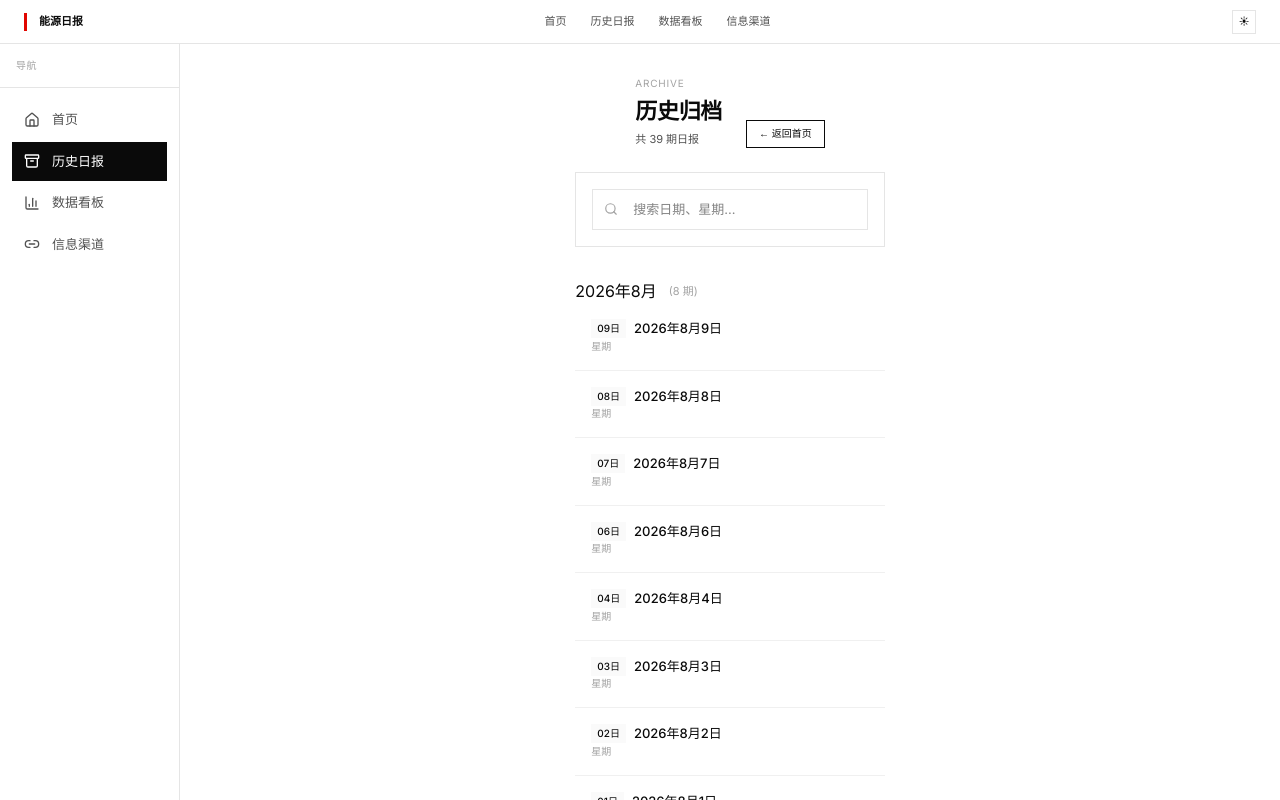
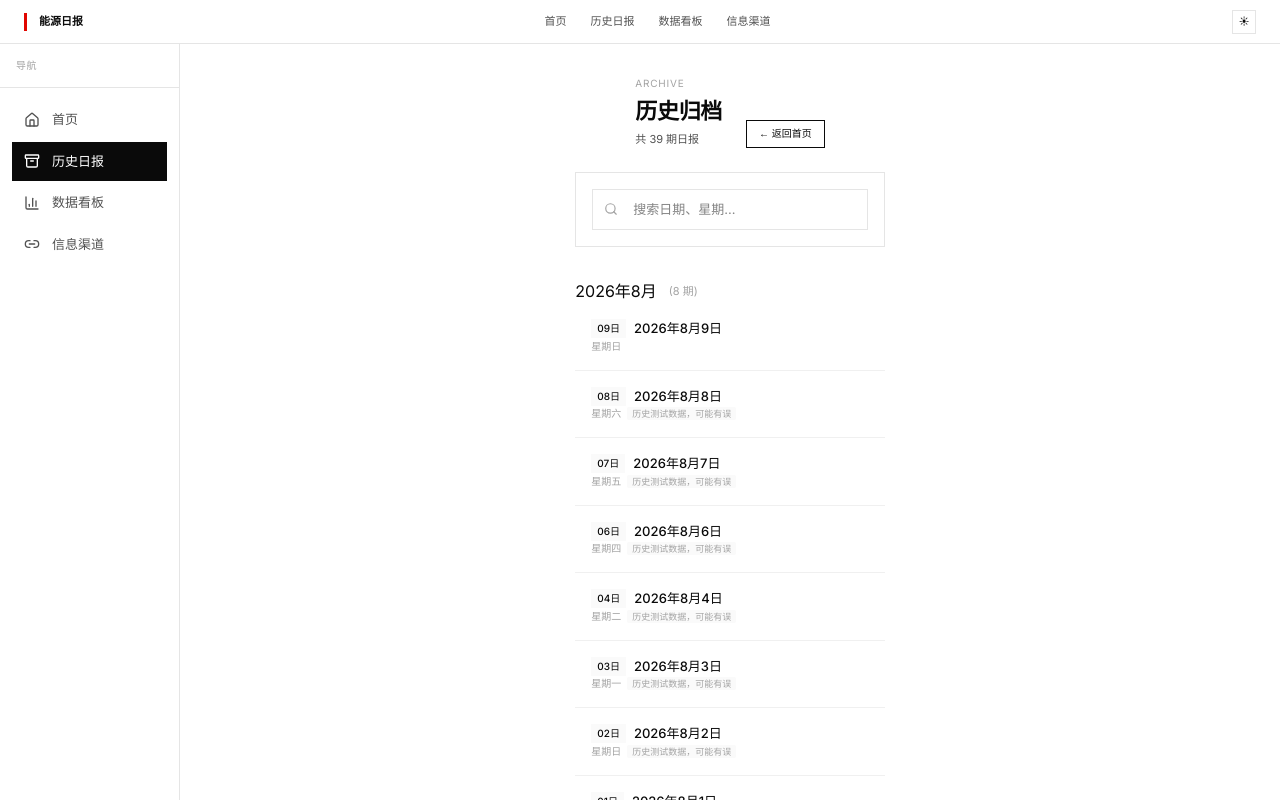
Before and after one commit to shandyshanq-gif/energy-daily-web, a Next.js app: page /reports in a window 1280 px wide. Built offline with nearby package versions, Linux system fonts and the light colour scheme.

Commit message:
feat: 8/8及之前日报添加'历史测试数据，可能有误'备注标签

```diff
--- a/public/data/reports-index.json
+++ b/public/data/reports-index.json
@@ -1,158 +1,275 @@
 [
   {
-        "filename":  "energy_daily_2026-08-09.md",
-        "date":  "2026-08-09"
+    "date": "2026-08-09",
+    "title": "一次能源·电力市场联合日报",
+    "weekday": "日",
+    "createdAt": "2026-08-09T01:09:57.477Z",
+    "updatedAt": "2026-08-09T15:44:27.173Z"
   },
   {
-        "filename":  "energy_daily_2026-08-08.md",
-        "date":  "2026-08-08"
+    "date": "2026-08-08",
+    "title": "一次能源·电力市场联合日报",
+    "weekday": "六",
+    "createdAt": "2026-08-08T00:59:39.376Z",
+    "updatedAt": "2026-08-08T03:51:39.740Z"
   },
   {
-        "filename":  "energy_daily_2026-08-07.md",
-        "date":  "2026-08-07"
+    "date": "2026-08-07",
+    "title": "一次能源·电力市场联合日报",
+    "weekday": "五",
+    "createdAt": "2026-08-07T01:08:47.327Z",
+    "updatedAt": "2026-08-09T10:57:02.858Z"
   },
   {
-        "filename":  "energy_daily_2026-08-06.md",
-        "date":  "2026-08-06"
+    "date": "2026-08-06",
+    "title": "一次能源·电力市场联合日报",
+    "weekday": "四",
+    "createdAt": "2026-08-06T10:28:41.339Z",
+    "updatedAt": "2026-08-06T10:28:41.334Z"
   },
   {
-        "filename":  "energy_daily_2026-08-04.md",
-        "date":  "2026-08-04"
+    "date": "2026-08-04",
+    "title": "一次能源·电力市场联合日报",
+    "weekday": "二",
+    "createdAt": "2026-08-04T01:14:22.588Z",
+    "updatedAt": "2026-08-09T14:40:47.517Z"
   },
   {
-        "filename":  "energy_daily_2026-08-03.md",
-        "date":  "2026-08-03"
+    "date": "2026-08-03",
+    "title": "一次能源·电力市场联合日报",
+    "weekday": "一",
+    "createdAt": "2026-08-03T01:08:30.273Z",
+    "updatedAt": "2026-08-03T01:26:03.581Z"
   },
   {
-        "filename":  "energy_daily_2026-08-02.md",
-        "date":  "2026-08-02"
+    "date": "2026-08-02",
+    "title": "一次能源·电力市场联合日报",
+    "weekday": "日",
+    "createdAt": "2026-08-02T03:05:17.879Z",
+    "updatedAt": "2026-08-03T01:26:03.851Z"
   },
   {
-        "filename":  "energy_daily_2026-08-01.md",
-        "date":  "2026-08-01"
+    "date": "2026-08-01",
+    "title": "一次能源·电力市场联合日报",
+    "weekday": "六",
+    "createdAt": "2026-08-01T14:08:59.554Z",
+    "updatedAt": "2026-08-01T11:49:02.120Z"
   },
   {
-        "filename":  "energy_daily_2026-07-31.md",
-        "date":  "2026-07-31"
+    "date": "2026-07-31",
+    "title": "一次能源·电力市场联合日报",
+    "weekday": "五",
+    "createdAt": "2026-08-01T14:08:59.552Z",
+    "updatedAt": "2026-07-31T02:06:26.706Z"
   },
   {
-        "filename":  "energy_daily_2026-07-30.md",
-        "date":  "2026-07-30"
+    "date": "2026-07-30",
+    "title": "一次能源·电力市场联合日报",
+    "weekday": "四",
+    "createdAt": "2026-08-01T14:08:59.550Z",
+    "updatedAt": "2026-07-30T08:11:16.649Z"
   },
   {
-        "filename":  "energy_daily_2026-07-29.md",
-        "date":  "2026-07-29"
+    "date": "2026-07-29",
+    "title": "一次能源·电力市场联合日报",
+    "weekday": "三",
+    "createdAt": "2026-08-01T14:08:59.548Z",
+    "updatedAt": "2026-07-29T03:09:55.120Z"
   },
   {
-        "filename":  "energy_daily_2026-07-28.md",
-        "date":  "2026-07-28"
+    "date": "2026-07-28",
+    "title": "一次能源·电力市场联合日报",
+    "weekday": "二",
+    "createdAt": "2026-08-01T14:08:59.545Z",
+    "updatedAt": "2026-07-28T07:52:54.096Z"
   },
   {
-        "filename":  "energy_daily_2026-07-27.md",
-        "date":  "2026-07-27"
+    "date": "2026-07-27",
+    "title": "一次能源·电力市场联合日报",
+    "weekday": "一",
+    "createdAt": "2026-08-01T14:08:59.543Z",
+    "updatedAt": "2026-07-28T07:47:50.875Z"
   },
   {
-        "filename":  "energy_daily_2026-07-26.md",
-        "date":  "2026-07-26"
+    "date": "2026-07-26",
+    "title": "一次能源·电力市场联合日报",
+    "weekday": "日",
+    "createdAt": "2026-08-01T14:08:59.541Z",
+    "updatedAt": "2026-07-28T07:47:50.875Z"
   },
   {
-        "filename":  "energy_daily_2026-07-25.md",
-        "date":  "2026-07-25"
+    "date": "2026-07-25",
+    "title": "一次能源·电力市场联合日报",
+    "weekday": "六",
+    "createdAt": "2026-08-01T14:08:59.538Z",
+    "updatedAt": "2026-07-28T07:47:50.875Z"
   },
   {
-        "filename":  "energy_daily_2026-07-24.md",
-        "date":  "2026-07-24"
+    "date": "2026-07-24",
+    "title": "一次能源·电力市场联合日报",
+    "weekday": "五",
+    "createdAt": "2026-08-01T14:08:59.536Z",
+    "updatedAt": "2026-07-28T07:47:50.875Z"
   },
   {
-        "filename":  "energy_daily_2026-07-23.md",
-        "date":  "2026-07-23"
+    "date": "2026-07-23",
+    "title": "一次能源·电力市场联合日报",
+    "weekday": "四",
+    "createdAt": "2026-08-01T14:08:59.534Z",
+    "updatedAt": "2026-07-23T15:30:16.178Z"
   },
   {
-        "filename":  "energy_daily_2026-07-22.md",
-        "date":  "2026-07-22"
+    "date": "2026-07-22",
+    "title": "一次能源·电力市场联合日报",
+    "weekday": "三",
+    "createdAt": "2026-08-01T14:08:59.532Z",
+    "updatedAt": "2026-07-28T07:47:50.875Z"
   },
   {
-        "filename":  "energy_daily_2026-07-20.md",
-        "date":  "2026-07-20"
+    "date": "2026-07-20",
+    "title": "一次能源·电力市场联合日报",
+    "weekday": "一",
+    "createdAt": "2026-08-01T14:08:59.530Z",
+    "updatedAt": "2026-08-09T11:05:02.951Z"
   },
   {
-        "filename":  "energy_daily_2026-07-19.md",
-        "date":  "2026-07-19"
+    "date": "2026-07-19",
+    "title": "一次能源·电力市场联合日报",
+    "weekday": "日",
+    "createdAt": "2026-08-01T14:08:59.528Z",
+    "updatedAt": "2026-08-09T14:40:47.510Z"
   },
   {
-        "filename":  "energy_daily_2026-07-18.md",
-        "date":  "2026-07-18"
+    "date": "2026-07-18",
+    "title": "一次能源·电力市场联合日报",
+    "weekday": "六",
+    "createdAt": "2026-08-01T14:08:59.525Z",
+    "updatedAt": "2026-08-09T14:40:47.499Z"
   },
   {
-        "filename":  "energy_daily_2026-07-17.md",
-        "date":  "2026-07-17"
+    "date": "2026-07-17",
+    "title": "一次能源·电力市场联合日报",
+    "weekday": "五",
+    "createdAt": "2026-08-01T14:08:59.523Z",
+    "updatedAt": "2026-08-09T14:40:47.509Z"
   },
   {
-        "filename":  "energy_daily_2026-07-16.md",
-        "date":  "2026-07-16"
+    "date": "2026-07-16",
+    "title": "一次能源·电力市场联合日报",
+    "weekday": "四",
+    "createdAt": "2026-08-01T14:08:59.520Z",
+    "updatedAt": "2026-08-09T14:40:47.509Z"
   },
   {
-        "filename":  "energy_daily_2026-07-14.md",
-        "date":  "2026-07-14"
+    "date": "2026-07-14",
+    "title": "一次能源·电力市场联合日报",
+    "weekday": "二",
+    "createdAt": "2026-08-01T14:08:59.518Z",
+    "updatedAt": "2026-08-09T14:40:47.508Z"
   },
   {
-        "filename":  "energy_daily_2026-07-13.md",
-        "date":  "2026-07-13"
+    "date": "2026-07-13",
+    "title": "一次能源·电力市场联合日报",
+    "weekday": "一",
+    "createdAt": "2026-08-01T14:08:59.516Z",
+    "updatedAt": "2026-08-09T14:40:47.507Z"
   },
   {
-        "filename":  "energy_daily_2026-07-12.md",
-        "date":  "2026-07-12"
+    "date": "2026-07-12",
+    "title": "一次能源·电力市场联合日报",
+    "weekday": "日",
+    "createdAt": "2026-08-01T14:08:59.514Z",
+    "updatedAt": "2026-08-09T14:40:47.495Z"
   },
   {
-        "filename":  "energy_daily_2026-07-10.md",
-        "date":  "2026-07-10"
+    "date": "2026-07-10",
+    "title": "一次能源·电力市场联合日报",
+    "weekday": "五",
+    "createdAt": "2026-08-01T14:08:59.512Z",
+    "updatedAt": "2026-07-10T00:48:29.142Z"
   },
   {
-        "filename":  "energy_daily_2026-07-09.md",
-        "date":  "2026-07-09"
+    "date": "2026-07-09",
+    "title": "一次能源·电力市场联合日报",
+    "weekday": "四",
+    "createdAt": "2026-08-01T14:08:59.510Z",
+    "updatedAt": "2026-07-24T03:16:29.706Z"
   },
   {
-        "filename":  "energy_daily_2026-07-07.md",
-        "date":  "2026-07-07"
+    "date": "2026-07-07",
+    "title": "一次能源·电力市场联合日报",
+    "weekday": "二",
+    "createdAt": "2026-08-01T14:08:59.508Z",
+    "updatedAt": "2026-07-24T03:16:29.658Z"
   },
   {
-        "filename":  "energy_daily_2026-07-06.md",
-        "date":  "2026-07-06"
+    "date": "2026-07-06",
+    "title": "一次能源·电力市场联合日报",
+    "weekday": "一",
+    "createdAt": "2026-08-01T14:08:59.506Z",
+    "updatedAt": "2026-08-09T11:04:00.692Z"
   },
   {
-        "filename":  "energy_daily_2026-07-05.md",
-        "date":  "2026-07-05"
+    "date": "2026-07-05",
+    "title": "一次能源·电力市场联合日报",
+    "weekday": "日",
+    "createdAt": "2026-08-01T14:08:59.504Z",
+    "updatedAt": "2026-07-24T03:16:29.505Z"
   },
   {
-        "filename":  "energy_daily_2026-07-04.md",
-        "date":  "2026-07-04"
+    "date": "2026-07-04",
+    "title": "一次能源·电力市场联合日报",
+    "weekday": "六",
+    "createdAt": "2026-08-01T14:08:59.501Z",
+    "updatedAt": "2026-07-24T03:16:29.470Z"
   },
   {
-        "filename":  "energy_daily_2026-07-02.md",
-        "date":  "2026-07-02"
+    "date": "2026-07-02",
+    "title": "一次能源·电力市场联合日报",
+    "weekday": "四",
+    "createdAt": "2026-08-01T14:08:59.499Z",
+    "updatedAt": "2026-07-02T09:42:57.388Z"
   },
   {
-        "filename":  "energy_daily_2026-06-28.md",
-        "date":  "2026-06-28"
+    "date": "2026-06-28",
+    "title": "一次能源·电力市场联合日报",
+    "weekday": "日",
+    "createdAt": "2026-08-01T14:08:59.496Z",
+    "updatedAt": "2026-07-24T03:16:29.403Z"
   },
   {
-        "filename":  "energy_daily_2026-06-27.md",
-        "date":  "2026-06-27"
+    "date": "2026-06-27",
+    "title": "一次能源·电力市场联合日报",
+    "weekday": "六",
+    "createdAt": "2026-08-01T14:08:59.493Z",
+    "updatedAt": "2026-06-27T12:58:00.997Z"
   },
   {
-        "filename":  "energy_daily_2026-06-23.md",
-        "date":  "2026-06-23"
+    "date": "2026-06-23",
+    "title": "一次能源·电力市场联合日报",
+    "weekday": "二",
+    "createdAt": "2026-08-01T14:08:59.491Z",
+    "updatedAt": "2026-06-23T00:51:35.860Z"
   },
   {
-        "filename":  "energy_daily_2026-06-22.md",
-        "date":  "2026-06-22"
+    "date": "2026-06-22",
+    "title": "一次能源·电力市场联合日报",
+    "weekday": "一",
+    "createdAt": "2026-08-01T14:08:59.489Z",
+    "updatedAt": "2026-06-22T09:15:11.823Z"
   },
   {
-        "filename":  "energy_daily_2026-06-21.md",
-        "date":  "2026-06-21"
+    "date": "2026-06-21",
+    "title": "一次能源·电力市场联合日报",
+    "weekday": "日",
+    "createdAt": "2026-08-01T14:08:59.487Z",
+    "updatedAt": "2026-07-24T03:16:29.256Z"
   },
   {
-        "filename":  "energy_daily_2026-06-20.md",
-        "date":  "2026-06-20"
+    "date": "2026-06-20",
+    "title": "一次能源·电力市场联合日报",
+    "weekday": "六",
+    "createdAt": "2026-08-01T14:08:59.484Z",
+    "updatedAt": "2026-07-24T03:16:29.214Z"
   }
 ]
--- a/src/app/reports/[date]/page.tsx
+++ b/src/app/reports/[date]/page.tsx
@@ -22,6 +22,11 @@ export async function generateStaticParams() {
   } catch {
     return [];
   }
+}
+
+// 2026-08-08 及之前的日报为历史测试数据，可能有误
+function isHistoricalTestDate(date: string): boolean {
+  return date <= "2026-08-08";
 }
 
 function formatDate(date: string): string {
@@ -529,6 +534,18 @@ export default async function ReportDetailPage({
           </div>
           <div className="text-[11px]" style={{ color: "var(--ink-secondary)" }}>
             {formatDate(date)} 星期{report.meta.weekday}
+            {isHistoricalTestDate(date) && (
+              <span style={{
+                marginLeft: "6px",
+                fontSize: "9px",
+                color: "var(--ink-tertiary)",
+                background: "var(--bg-soft)",
+                padding: "1px 5px",
+                borderRadius: "2px",
+              }}>
+                历史测试数据
+              </span>
+            )}
           </div>
         </div>
       </div>
@@ -540,6 +557,18 @@ export default async function ReportDetailPage({
           <h1>一次能源·电力市场联合日报</h1>
           <div className="masthead-meta">
             {formatDate(date)} · 星期{report.meta.weekday}
+            {isHistoricalTestDate(date) && (
+              <span style={{
+                marginLeft: "8px",
+                fontSize: "11px",
+                color: "var(--ink-tertiary)",
+                background: "var(--bg-soft)",
+                padding: "2px 8px",
+                borderRadius: "2px",
+              }}>
+                历史测试数据，可能有误
+              </span>
+            )}
           </div>
         </div>
       </div>
--- a/src/app/reports/page.tsx
+++ b/src/app/reports/page.tsx
@@ -7,6 +7,11 @@ import type { ReportMeta } from "@/types/report";
 function formatDate(date: string): string {
   const d = new Date(date + "T00:00:00"); // 加 T00:00:00 避免时区偏移
   return `${d.getFullYear()}年${d.getMonth() + 1}月${d.getDate()}日`;
+}
+
+// 2026-08-08 及之前的日报为历史测试数据，可能有误
+function isHistoricalTestDate(date: string): boolean {
+  return date <= "2026-08-08";
 }
 
 function getYearMonth(date: string): string {
@@ -293,6 +298,18 @@ export default function ReportsPage() {
                             </div>
                             <p className="text-[10px] mt-1.5" style={{ color: "var(--ink-tertiary)" }}>
                               星期{report.weekday}
+                              {isHistoricalTestDate(report.date) && (
+                                <span style={{
+                                  marginLeft: "6px",
+                                  fontSize: "9px",
+                                  color: "var(--ink-tertiary)",
+                                  background: "var(--bg-soft)",
+                                  padding: "1px 5px",
+                                  borderRadius: "2px",
+                                }}>
+                                  历史测试数据，可能有误
+                                </span>
+                              )}
                             </p>
                           </div>
                         </div>
--- a/src/lib/price-history.ts
+++ b/src/lib/price-history.ts
@@ -9,6 +9,9 @@ export interface PricePoint {
   unit: string;        // 单位
   name: string;        // 品种名称（归一化后）
 }
+
+// 看板数据展示起始日期：只展示此日期及之后的数据
+export const DASHBOARD_MIN_DATE = '2026-08-09';
 
 export interface PriceSeries {
   name: string;        // 如 "WTI"、"Brent"、"JKM"
@@ -219,6 +222,8 @@ export function getAllPriceSeries(): PriceSeries[] {
   const seriesMap: Record<string, PriceSeries> = {};
 
   for (const reportMeta of allReports) {
+    // 跳过早于看板起始日期的报告
+    if (reportMeta.date < DASHBOARD_MIN_DATE) continue;
     const report = getReportByDate(reportMeta.date);
     if (!report) continue;
 
```
Also changed, not shown: 1 other file (tests, documents, lock files or other folders). Lines whose indentation alone changed are shown as unchanged.
